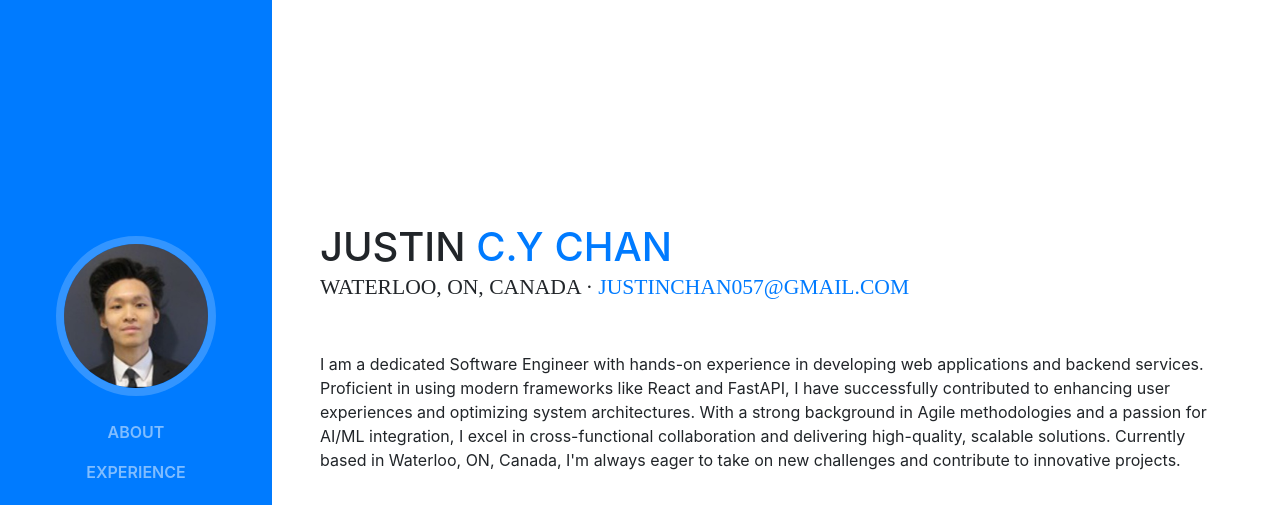
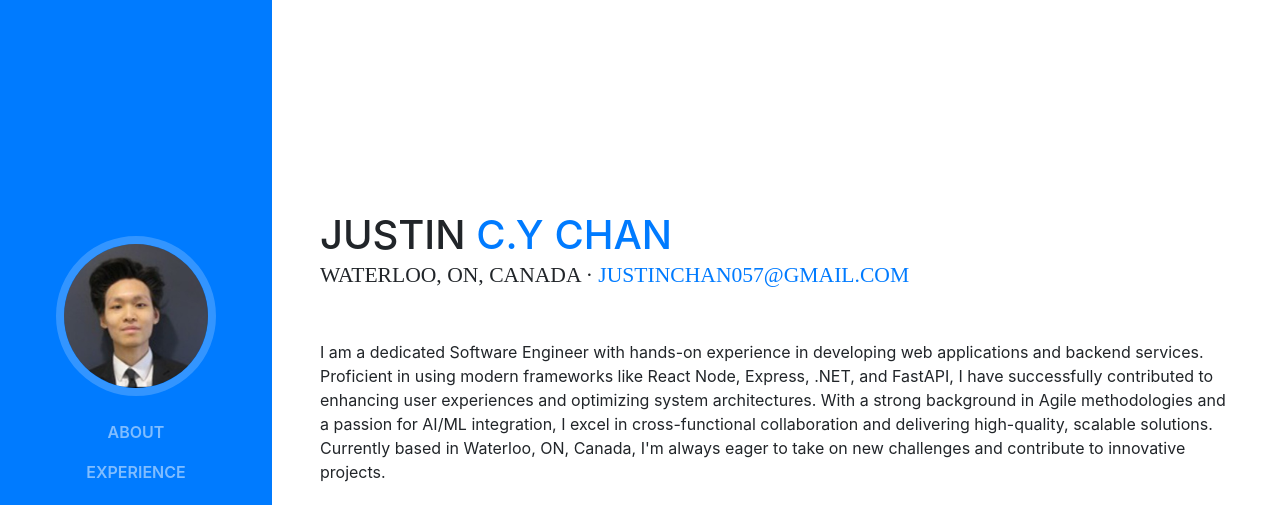
Before and after one commit to jchan6532/justinchan.github.io, a website with bundled scripts: page index.html in a window 1280 px wide. Shown: the top 505 px of the page. Built offline with nearby package versions, Linux system fonts and the light colour scheme; a web font is replaced by a local one.

Commit message:
Update index.html

```diff
--- a/index.html
+++ b/index.html
@@ -99,7 +99,7 @@
           <p class="mb-5">
             I am a dedicated Software Engineer with hands-on experience in
             developing web applications and backend services. Proficient in
-            using modern frameworks like React and FastAPI, I have successfully
+            using modern frameworks like React Node, Express, .NET, and FastAPI, I have successfully
             contributed to enhancing user experiences and optimizing system
             architectures. With a strong background in Agile methodologies and a
             passion for AI/ML integration, I excel in cross-functional
```
